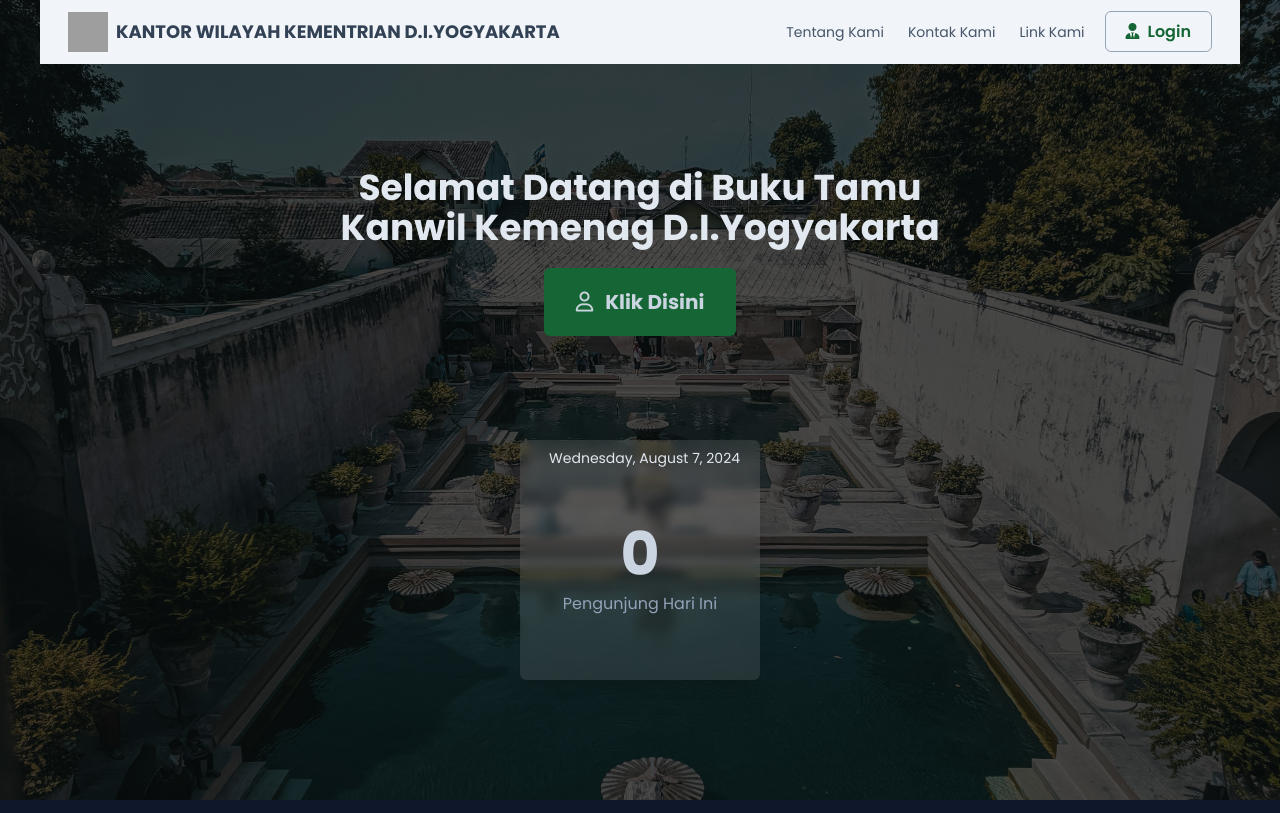
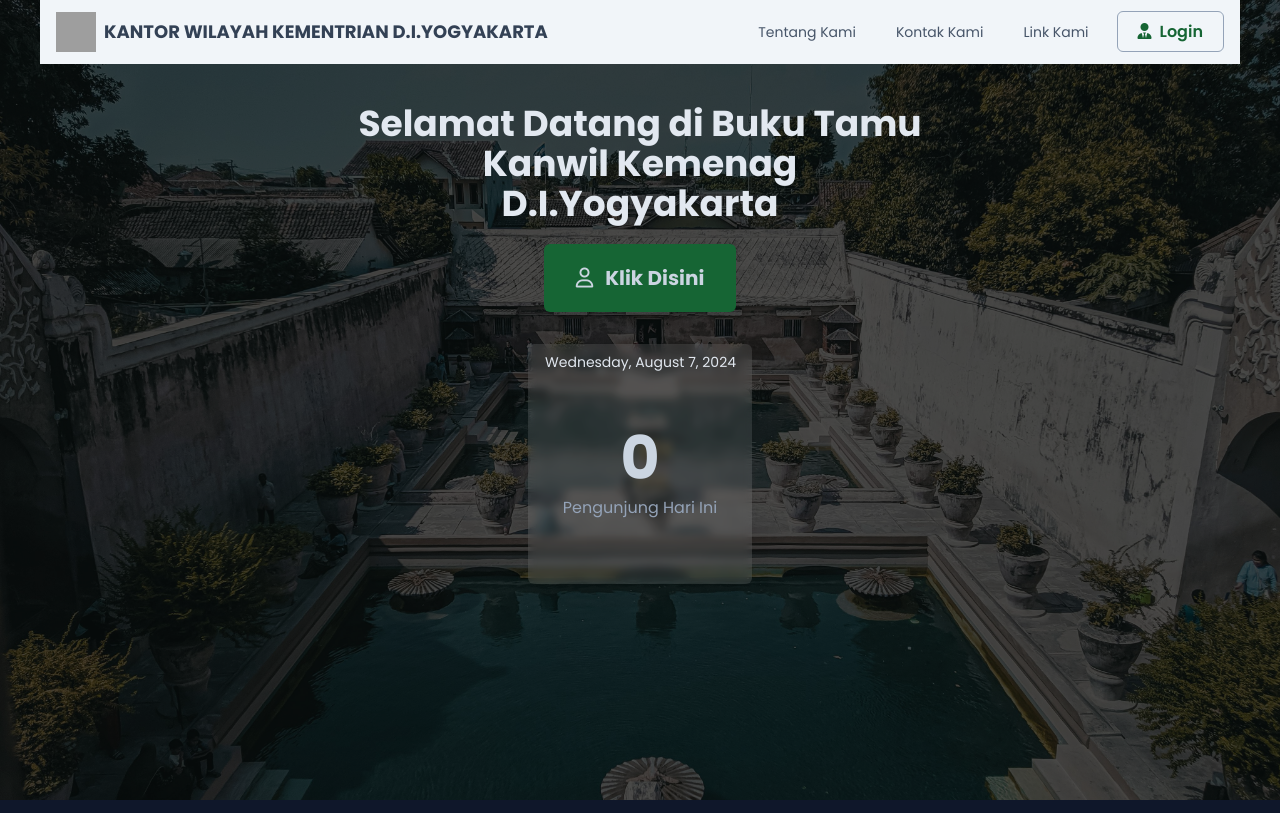
Before and after one commit to AthallahZachari/BukuTamu-Kanwil-Kementrian-Agama-DIY, a PHP site: page / in a window 1280 px wide. Shown: the top 813 px of the page. Run offline with PHP 8.4, Linux system fonts and the light colour scheme; data that the repository does not hold is empty; some libraries are stand-ins or nearby versions; grey boxes are pictures that could not be loaded.

Commit message:
responsive adjusment

```diff
--- a/includes/connection/connection.php
+++ b/includes/connection/connection.php
@@ -16,4 +16,3 @@ try {
     die("Could not connect to database $db: " . $e->getMessage());
 }
 ?>
-<!-- data diri, umur, kelamin, keperluan -->
--- a/includes/footer.php
+++ b/includes/footer.php
@@ -1,54 +1,53 @@
-<footer class=" min-h-[30vh] px-10 py-3 bg-slate-900 flex flex-col justify-end">
-    <div class=" flex justify-start py-6">
-        <div id="aboutus" class=" h-[150px] w-[25%] px-3">
-            <h1 class=" font-bold text-xl text-slate-600 ">Tentang Kami</h1>
-            <p class=" text-sm text-slate-400">Website resmi Kantor Wilayah Kementerian Agama DIY</p>
+<footer class="min-h-[30vh] px-4 py-6 bg-slate-900 flex flex-col justify-between">
+    <div class="flex flex-col md:flex-row md:justify-between">
+        <div id="aboutus" class="w-full md:w-[25%] px-3 mb-6 md:mb-0">
+            <h1 class="font-bold text-xl text-slate-600">Tentang Kami</h1>
+            <p class="text-sm text-slate-400">Website resmi Kantor Wilayah Kementerian Agama DIY</p>
         </div>
-        <div id="kontakkami" class=" h-[150px] w-[25%] px-3">
-            <h1 class=" font-bold text-xl text-slate-600">Kontak Kami</h1>
-            <p class=" text-sm text-slate-400">Jl. Sukonandi No.8, Semaki, Umbulharjo, Kota Yogyakarta, Daerah Istimewa Yogyakarta 55166.
+        <div id="kontakkami" class="w-full md:w-[25%] px-3 mb-6 md:mb-0">
+            <h1 class="font-bold text-xl text-slate-600">Kontak Kami</h1>
+            <p class="text-sm text-slate-400">
+                Jl. Sukonandi No.8, Semaki, Umbulharjo, Kota Yogyakarta, Daerah Istimewa Yogyakarta 55166.
                 <br><br>
                 <i class="fa-solid fa-phone mr-2"></i><a href="https://wa.me/62882007188988" target="_blank">(0274) 513492</a><br>
                 <i class="fa-solid fa-envelope mr-2"></i><a href="mailto:ptspkemenagdiy@gmail.com">@kemenag.go.id</a>
             </p>
         </div>
-        <div id="media" class=" h-[150px] w-[20%] px-3">
-            <h1 class=" font-bold text-xl text-slate-600 mb-2">Link Kami</h1>
-            <div class=" flex">
-                <div class="bg-slate-600 border border-gray-300 rounded h-6 w-6 flex items-center justify-center mr-2 hover:cursor-pointer">
+        <div id="media" class="w-full md:w-[20%] px-3 mb-6 md:mb-0">
+            <h1 class="font-bold text-xl text-slate-600 mb-2">Link Kami</h1>
+            <div class="flex flex-wrap gap-2">
+                <div class="bg-slate-600 border border-gray-300 rounded h-8 w-8 flex items-center justify-center hover:cursor-pointer">
                     <a href="https://www.instagram.com/kemenag_ri/?hl=en" target="_blank">
                         <i class="fab fa-instagram text-slate-100"></i>
                     </a>
                 </div>
-                <div class="bg-slate-600 border border-gray-300 rounded h-6 w-6 flex items-center justify-center mr-2 hover:cursor-pointer">
+                <div class="bg-slate-600 border border-gray-300 rounded h-8 w-8 flex items-center justify-center hover:cursor-pointer">
                     <a href="https://www.youtube.com/@KementerianAgamaPusat" target="_blank">
                         <i class="fab fa-youtube text-slate-100"></i>
                     </a>
                 </div>
-                <div class="bg-slate-600 border border-gray-300 rounded h-6 w-6 flex items-center justify-center mr-2 hover:cursor-pointer">
+                <div class="bg-slate-600 border border-gray-300 rounded h-8 w-8 flex items-center justify-center hover:cursor-pointer">
                     <a href="https://www.x.com/lemenag_ri?s=21" target="_blank">
                         <i class="fab fa-x text-slate-100"></i>
                     </a>
                 </div>
-                <div class="bg-slate-600 border border-gray-300 rounded h-6 w-6 flex items-center justify-center mr-2 hover:cursor-pointer">
+                <div class="bg-slate-600 border border-gray-300 rounded h-8 w-8 flex items-center justify-center hover:cursor-pointer">
                     <i class="fab fa-tiktok text-slate-100"></i>
                 </div>
-                <div class="bg-slate-600 border border-gray-300 rounded h-6 w-6 flex items-center justify-center hover:cursor-pointer">
+                <div class="bg-slate-600 border border-gray-300 rounded h-8 w-8 flex items-center justify-center hover:cursor-pointer">
                     <a href="https://wa.me/62882007188988" target="_blank">
                         <i class="fab fa-whatsapp text-slate-100"></i>
                     </a>
                 </div>
-
             </div>
         </div>
-        <div class=" min-h-[150px] w-[30%]">
-            <h1 class=" font-bold text-xl text-slate-600 mb-2">Maps</h1>
-            <iframe src="https://www.google.com/maps/embed?pb=!1m18!1m12!1m3!1d3944.117237560774!2d110.36285271509258!3d-7.788831579695105!2m3!1f0!2f0!3f0!3m2!1i1024!2i768!4f13.1!3m3!1m2!1s0x2e7a5754d0197a9b%3A0x6d8b2ffbcac0f7f7!2sJl.%20Sukonandi%20No.8%2C%20Semaki%2C%20Umbulharjo%2C%20Kota%20Yogyakarta%2C%20Daerah%20Istimewa%20Yogyakarta%2055166!5e0!3m2!1sen!2sid!4v1628104901665!5m2!1sen!2sid" width="100%" height="250" style="border:0;" allowfullscreen="" loading="lazy">
-            </iframe>
+        <div class="w-full md:w-[30%]">
+            <h1 class="font-bold text-xl text-slate-600 mb-2">Maps</h1>
+            <iframe src="https://www.google.com/maps/embed?pb=!1m18!1m12!1m3!1d3944.117237560774!2d110.36285271509258!3d-7.788831579695105!2m3!1f0!2f0!3f0!3m2!1i1024!2i768!4f13.1!3m3!1m2!1s0x2e7a5754d0197a9b%3A0x6d8b2ffbcac0f7f7!2sJl.%20Sukonandi%20No.8%2C%20Semaki%2C%20Umbulharjo%2C%20Kota%20Yogyakarta%2C%20Daerah%20Istimewa%20Yogyakarta%2055166!5e0!3m2!1sen!2sid!4v1628104901665!5m2!1sen!2sid" width="100%" height="250" style="border:0;" allowfullscreen="" loading="lazy"></iframe>
         </div>
     </div>
     <hr class="my-3 border-t-1 border-gray-300">
-    <div class=" text-slate-50 text-xs font-extralight flex justify-end">
+    <div class="text-slate-50 text-xs font-extralight text-center">
         <p>&copy; <?php echo date("Y") ?> Copyrights Mutiara & Naufal. All rights reserved.</p>
     </div>
 </footer>
--- a/pages/admin/graph.php
+++ b/pages/admin/graph.php
@@ -37,7 +37,7 @@ include '../../includes/header.php';
             <div class="flex space-x-6 ">
 
                 <!-- PENGUNJUNG HARIAN -->
-                <div class="w-[450px] h-[300px] p-5 rounded-md shadow-lg flex-shrink-0">
+                <div class="w-[450px] h-auto p-5 rounded-md shadow-lg flex-shrink-0">
                     <section class=" flex justify-between mb-5">
                         <h3 class="text-lg text-slate-700 font-bold">Grafik Harian</h3>
                         <a id="btnDetailPengunjung" class=" text-slate-400 text-sm font-semibold hover:cursor-pointer">Lihat Detail<i class="fa-solid fa-chevron-down ml-2"></i></a>
--- a/pages/components/navbar.php
+++ b/pages/components/navbar.php
@@ -1,21 +1,56 @@
 <?php
 include 'includes/header.php';
 ?>
-<div class=" bg-slate-100 w-full m-auto px-7 py-3 flex justify-between items-center">
-    <div class=" flex align-middle items-center">
-        <a href="index.php" class=" flex items-center">
-            <div class="w-[40px] h-[40px] mr-2 bg-cover bg-center ">
-                <img src="https://gunungkidul.kemenag.go.id/asset/file_info/LOGO_KEMENAG.png" alt="logo" class=" w-full h-full object-cover ">
+<div class="bg-slate-100 w-full px-4 py-3 flex flex-col md:flex-row items-center justify-between relative">
+    <div class="flex items-center mb-3 md:mb-0">
+        <a href="index.php" class="flex items-center">
+            <div class="w-[40px] h-[40px] mr-2 bg-cover bg-center">
+                <img src="https://gunungkidul.kemenag.go.id/asset/file_info/LOGO_KEMENAG.png" alt="logo" class="w-full h-full object-cover">
             </div>
-            <h1 class=" font-bold text-slate-700 text-lg">KANTOR WILAYAH KEMENTRIAN D.I.YOGYAKARTA</h1>
+            <h1 class="font-bold text-slate-700 text-base md:text-lg">KANTOR WILAYAH KEMENTRIAN D.I.YOGYAKARTA</h1>
         </a>
     </div>
-    <nav>
-        <ul class="flex">
-            <li><a href="#aboutus" class=" text-sm px-3 text-slate-600 hover:text-black hover:font-semibold">Tentang Kami</a></li>
-            <li><a href="#kontakkami" class=" text-sm px-3 text-slate-600 hover:text-black hover:font-semibold">Kontak Kami</a></li>
-            <li><a href="#media" class=" text-sm px-3 text-slate-600 hover:text-black hover:font-semibold">Link Kami</a></li>
-            <li><a href="./pages/admin/login.php" class=" bg-slate-100 hover:bg-slate-200 text-green-800 font-semibold border border-slate-400 px-5 py-2 ml-2 rounded-md transition-all duration-300"><i class="fa-solid fa-user-tie pr-2"></i>Login</a></li>
+    <div class="relative md:hidden">
+        <button id="menu-button" class="text-slate-600 hover:text-black focus:outline-none">
+            <i class="fa-solid fa-bars"></i>
+        </button>
+    </div>
+    <nav class="hidden md:flex">
+        <ul class="flex space-x-4 items-center">
+            <li><a href="#aboutus" class="text-sm px-3 text-slate-600 hover:text-black hover:font-semibold">Tentang Kami</a></li>
+            <li><a href="#kontakkami" class="text-sm px-3 text-slate-600 hover:text-black hover:font-semibold">Kontak Kami</a></li>
+            <li><a href="#media" class="text-sm px-3 text-slate-600 hover:text-black hover:font-semibold">Link Kami</a></li>
+            <li><a href="./pages/admin/login.php" class="bg-slate-100 hover:bg-slate-200 text-green-800 font-semibold border border-slate-400 px-5 py-2 rounded-md transition-all duration-300"><i class="fa-solid fa-user-tie pr-2"></i>Login</a></li>
         </ul>
     </nav>
+
+    <!-- [ RESPONSIVE ] -->
+    <!--  -->
+    <nav id="menu" class="absolute top-[100%] w-full mt-2 bg-slate-100 shadow-lg hidden md:hidden">
+        <ul class="flex flex-col items-center w-[50%] py-3 mx-auto ">
+            <li><a href="#aboutus" class="block px-4 py-2 text-slate-600 hover:bg-gray-100">Tentang Kami</a></li>
+            <li><a href="#kontakkami" class="block px-4 py-2 text-slate-600 hover:bg-gray-100">Kontak Kami</a></li>
+            <li><a href="#media" class="block px-4 py-2 text-slate-600 hover:bg-gray-100">Link Kami</a></li>
+            <!-- <li><a href="./pages/admin/login.php" class="block m-2 px-6 py-2 bg-slate-100 hover:bg-slate-200 text-green-800 font-semibold border border-slate-400 rounded-md transition-all duration-300"><i class="fa-solid fa-user-tie pr-2"></i>Login</a></li> -->
+        </ul>
+    </nav>
+
 </div>
+
+<script>
+    document.addEventListener('DOMContentLoaded', function() {
+        const menuButton = document.getElementById('menu-button');
+        const menu = document.getElementById('menu');
+
+        menuButton.addEventListener('click', function() {
+            menu.classList.toggle('hidden');
+        });
+
+        // Optional: Close the menu if clicking outside of it
+        document.addEventListener('click', function(event) {
+            if (!menu.contains(event.target) && !menuButton.contains(event.target)) {
+                menu.classList.add('hidden');
+            }
+        });
+    });
+</script>
--- a/pages/landing.php
+++ b/pages/landing.php
@@ -17,26 +17,25 @@ $visitorCount = $result['visitors'];
 
 <div class="relative h-screen bg-fixed bg-center bg-no-repeat bg-cover" style="background-image: url('assets/samantari.jpg');">
   <div class="absolute inset-0 bg-black opacity-70"></div>
-  <div class="relative h-full px-10 ">
+  <div class="relative h-full px-4 md:px-10 lg:px-10">
     <?php include 'components/navbar.php'; ?>
-    <div class="w-[80%] min-h-[90vh] m-auto flex flex-col items-center justify-evenly">
-      <section class="w-[70%] flex flex-col justify-center items-center">
-        <h1 class="font-bold text-4xl text-slate-200 text-center w-full">
+    <div class="w-full max-w-4xl mx-auto flex flex-col items-center justify-center space-y-8 py-10">
+      <section class="w-full md:w-3/4 lg:w-2/3 flex flex-col items-center">
+        <h1 class="text-2xl md:text-3xl lg:text-4xl font-bold text-slate-200 text-center">
           Selamat Datang di Buku Tamu Kanwil Kemenag D.I.Yogyakarta
         </h1>
         <div class="pt-5 flex justify-center">
-          <!-- ./pages/pengunjung/pengunjung.php -->
-          <a href="./pages/pengunjung/pengunjung.php" class="text-slate-300 text-xl font-bold bg-green-800 hover:bg-green-950 px-8 py-5 rounded-md transition-all duration-300">
-            <i class="fa-regular fa-user mr-3"></i>Klik Disini
+          <a href="./pages/pengunjung/pengunjung.php" class="text-slate-300 text-lg md:text-xl font-bold bg-green-800 hover:bg-green-950 px-6 md:px-8 py-4 md:py-5 rounded-md transition-all duration-300">
+            <i class="fa-regular fa-user mr-2 md:mr-3"></i>Klik Disini
           </a>
         </div>
       </section>
-      <section class="w-[25%] px-5 py-2 bg-white bg-opacity-10 backdrop-blur-sm rounded-md shadow-xl grid grid-rows-4">
-        <div class=" text-sm text-slate-300 text-end">
+      <section class="w-[50%] md:w-[30%] lg:w-1/4 px-4 py-2 bg-white bg-opacity-10 backdrop-blur-sm rounded-md shadow-xl grid grid-rows-4">
+        <div class="text-sm text-slate-300 text-end">
           <p class="text-slate-200"><?php echo date('l, F j, Y'); ?></p>
         </div>
-        <div class=" row-span-2 mt-5 text-center">
-          <p class="text-6xl text-slate-300 font-bold"><?php echo $visitorCount; ?></p>
+        <div class="row-span-2 mt-5 text-center">
+          <p class="text-4xl md:text-5xl lg:text-6xl text-slate-300 font-bold"><?php echo $visitorCount; ?></p>
           <p class="text-slate-400 mt-2">Pengunjung Hari Ini</p>
         </div>
       </section>
```
Also changed, not shown: pages/admin/table.php (+21 -9 lines).
